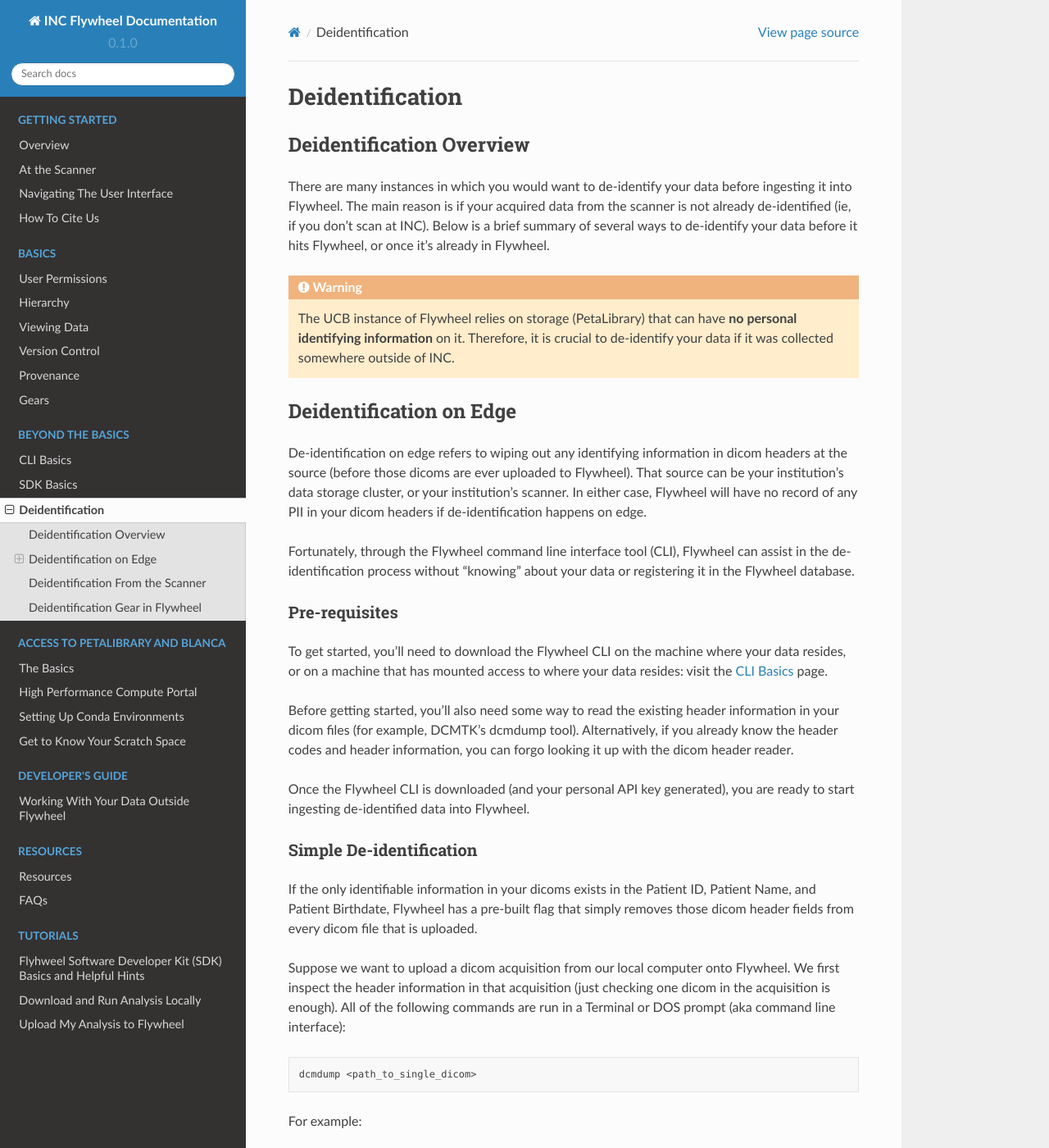
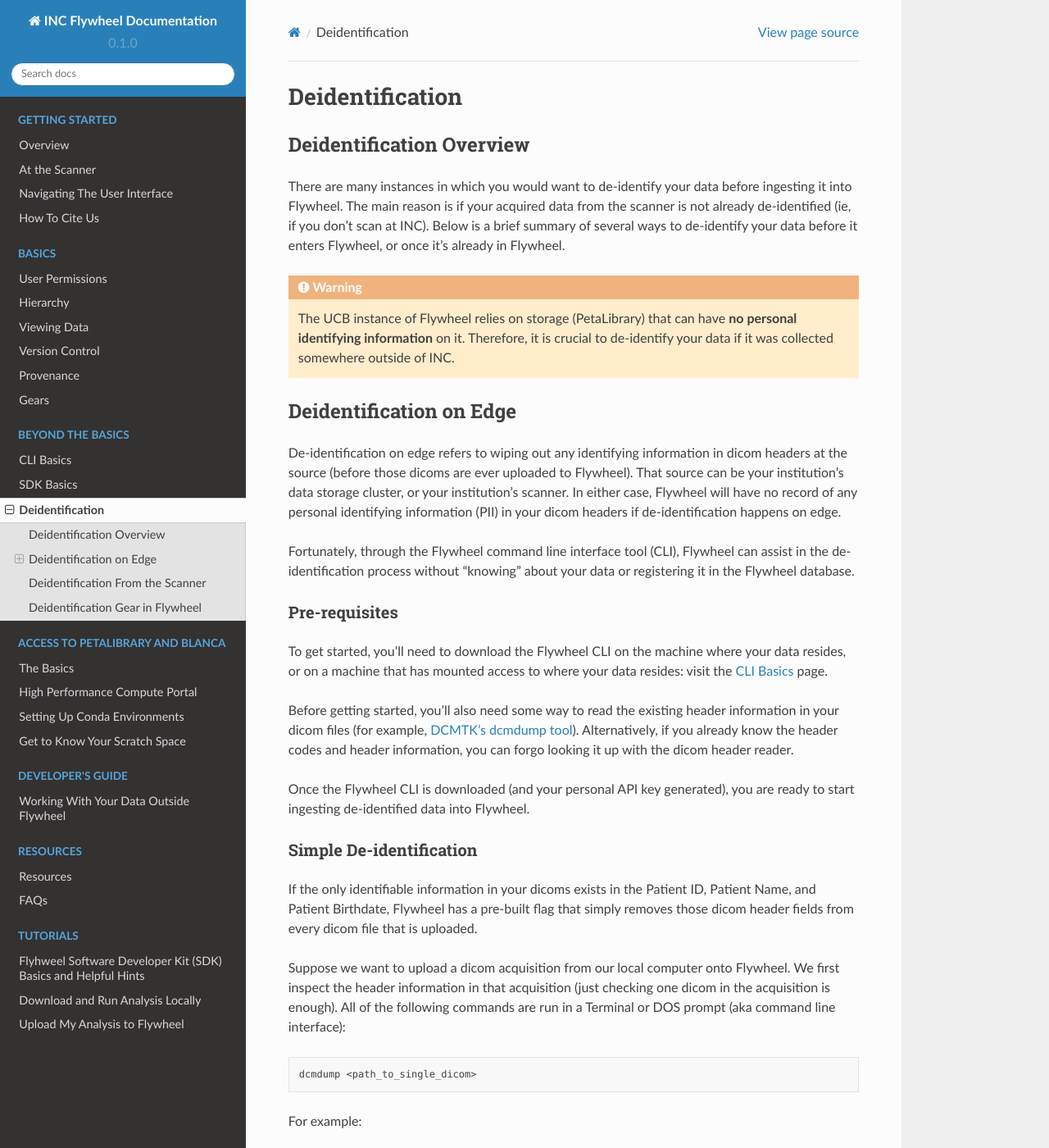
Before and after one commit to intermountainneuroimaging/inc_documentation, a Sphinx documentation site: the page built from docs/source/deidentification.rst, in a window 1280 px wide and 1400 px high. Shown: the whole window at 82% size. Built offline with Sphinx 7.4.7 and the Read the Docs theme 2.0.0, drawn with Linux system fonts in a browser that asks for light colours; some of the changed text lies outside the part shown.

Commit message:
minor typo fixes

```diff
--- a/docs/source/deidentification.rst
+++ b/docs/source/deidentification.rst
@@ -5,14 +5,14 @@
 
 Deidentification Overview
 *************************
-There are many instances in which you would want to de-identify your data before ingesting it into Flywheel. The main reason is if your acquired data from the scanner is not already de-identified (ie, if you don't scan at INC). Below is a brief summary of several ways to de-identify your data before it hits Flywheel, or once it's already in Flywheel.
+There are many instances in which you would want to de-identify your data before ingesting it into Flywheel. The main reason is if your acquired data from the scanner is not already de-identified (ie, if you don't scan at INC). Below is a brief summary of several ways to de-identify your data before it enters Flywheel, or once it's already in Flywheel.
 
 .. warning::
     The UCB instance of Flywheel relies on storage (PetaLibrary) that can have **no personal identifying information** on it. Therefore, it is crucial to de-identify your data if it was collected somewhere outside of INC.
 
 Deidentification on Edge
 ************************
-De-identification on edge refers to wiping out any identifying information in dicom headers at the source (before those dicoms are ever uploaded to Flywheel). That source can be your institution's data storage cluster, or your institution's scanner. In either case, Flywheel will have no record of any PII in your dicom headers if de-identification happens on edge.
+De-identification on edge refers to wiping out any identifying information in dicom headers at the source (before those dicoms are ever uploaded to Flywheel). That source can be your institution's data storage cluster, or your institution's scanner. In either case, Flywheel will have no record of any personal identifying information (PII) in your dicom headers if de-identification happens on edge.
 
 Fortunately, through the Flywheel command line interface tool (CLI), Flywheel can assist in the de-identification process without "knowing" about your data or registering it in the Flywheel database.
 
@@ -20,7 +20,7 @@
 ++++++++++++++
 To get started, you'll need to download the Flywheel CLI on the machine where your data resides, or on a machine that has mounted access to where your data resides: visit the :ref:`cli_basics` page.
 
-Before getting started, you'll also need some way to read the existing header information in your dicom files (for example, DCMTK's dcmdump tool). Alternatively, if you already know the header codes and header information, you can forgo looking it up with the dicom header reader.
+Before getting started, you'll also need some way to read the existing header information in your dicom files (for example, `DCMTK's dcmdump tool <https://dicom.offis.de/dcmtk.php.en>`_). Alternatively, if you already know the header codes and header information, you can forgo looking it up with the dicom header reader.
 
 Once the Flywheel CLI is downloaded (and your personal API key generated), you are ready to start ingesting de-identified data into Flywheel.
 
```
Also changed, not shown: other parts of docs/source/deidentification.rst (+3 -3 lines).
